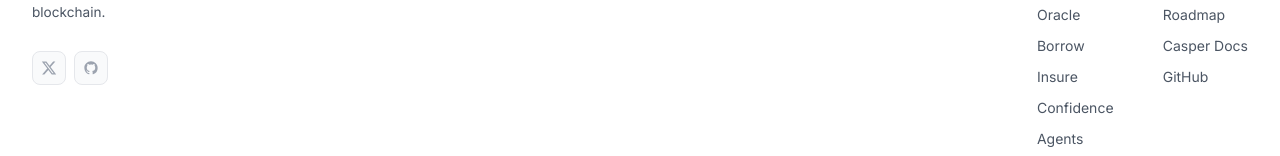
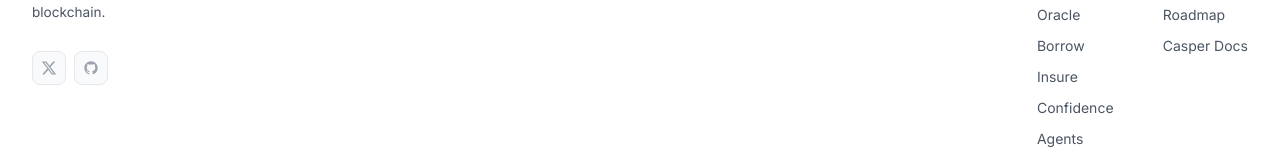
Before and after one commit to leo-jr-hah/verdicto, a React (Vite) app in the folder dashboard/: page / in a window 1280 px wide. Shown: the part 6646-6802 px from the top of the page. Built offline with nearby package versions, Linux system fonts and the light colour scheme; no server answers.

Commit message:
footer: remove duplicate GitHub link from Resources column (now icon-only)

```diff
--- a/dashboard/src/components/landing/Footer.tsx
+++ b/dashboard/src/components/landing/Footer.tsx
@@ -77,7 +77,7 @@ export const Footer: React.FC = () => {
                 <Link to="/architecture" className="footer-link">Architecture</Link>
                 <Link to="/roadmap" className="footer-link">Roadmap</Link>
                 <a href="https://docs.casper.network" target="_blank" rel="noopener noreferrer" className="footer-link">Casper Docs</a>
-                <a href="https://github.com/leo-jr-hah/verdicto" target="_blank" rel="noopener noreferrer" className="footer-link">GitHub</a>
+
               </div>
             </div>
           </div>
```
